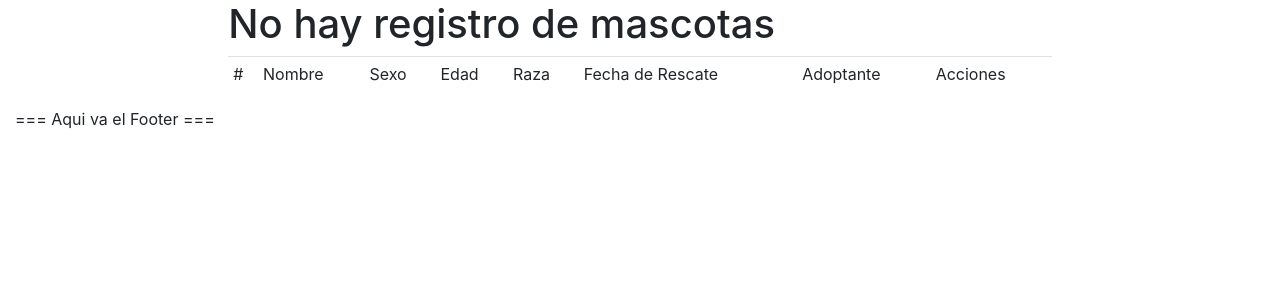
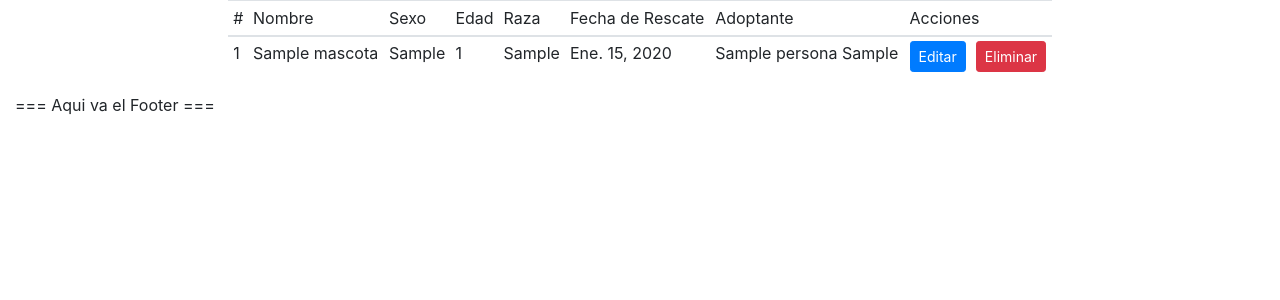
Before and after one commit to Alfareiza/adopcion-de-animales, a Django app: page /mascota/listar/ in a window 1280 px wide. Shown: the part 56-356 px from the top of the page. Run offline with Django 3.2, Linux system fonts and the light colour scheme; tables that the repository leaves empty hold one stand-in row (values such as "Sample post"); some libraries are stand-ins or nearby versions.

Commit message:
HTML ahora recibe object_list y no el contexto.

```diff
--- a/templates/mascota/mascota_list.html
+++ b/templates/mascota/mascota_list.html
@@ -19,8 +19,8 @@
                 </tr>
             </thread>
             <tbody>
-            {% if mascotas %}
-            {% for mascota in mascotas %}
+            {% if object_list %}
+            {% for mascota in object_list %}
             <tr>
                 <td>{{ mascota.id }}</td>
                 <td>{{ mascota.nombre }}</td>
@@ -38,7 +38,7 @@
             </tr>
             {% endfor %}
             {% else %}
-            <h1>No hay registro de mascotas</h1>
+            <h1 class="alert alert-warning" role="alert">No hay registro de mascotas</h1>
             {% endif%}
             </tbody>
         </table>
```
